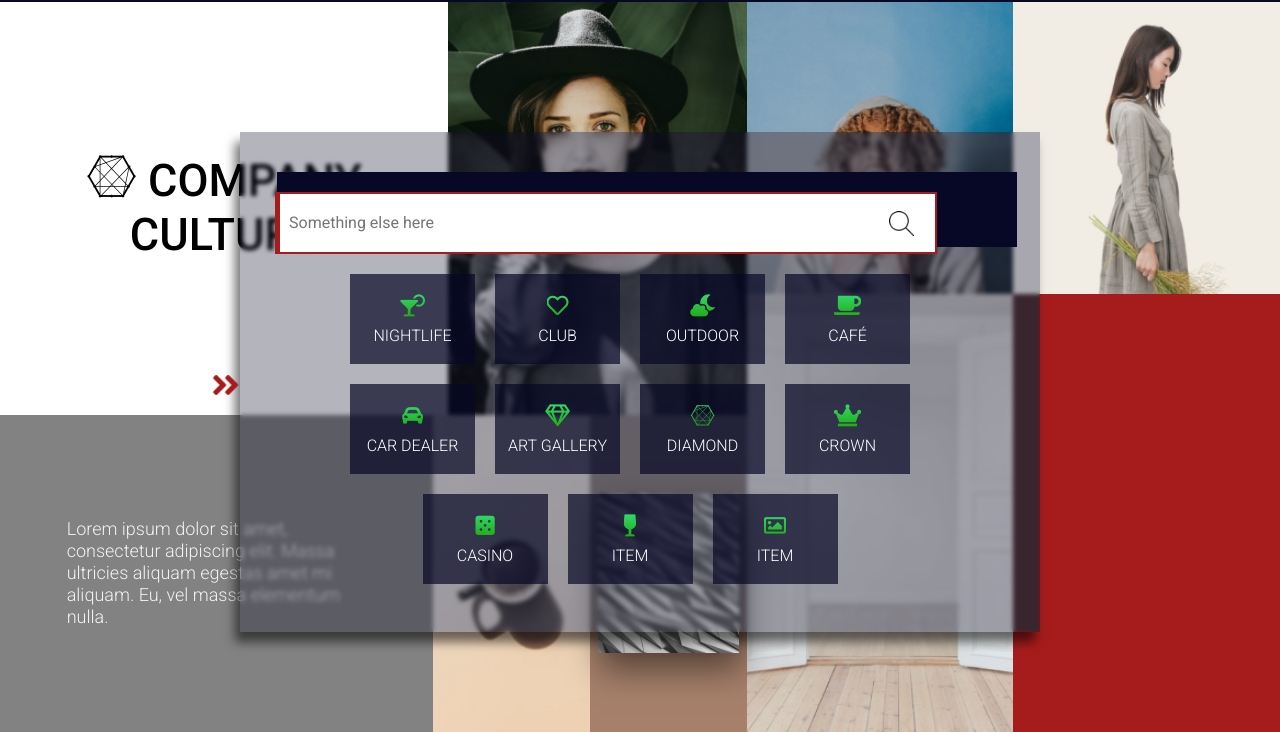
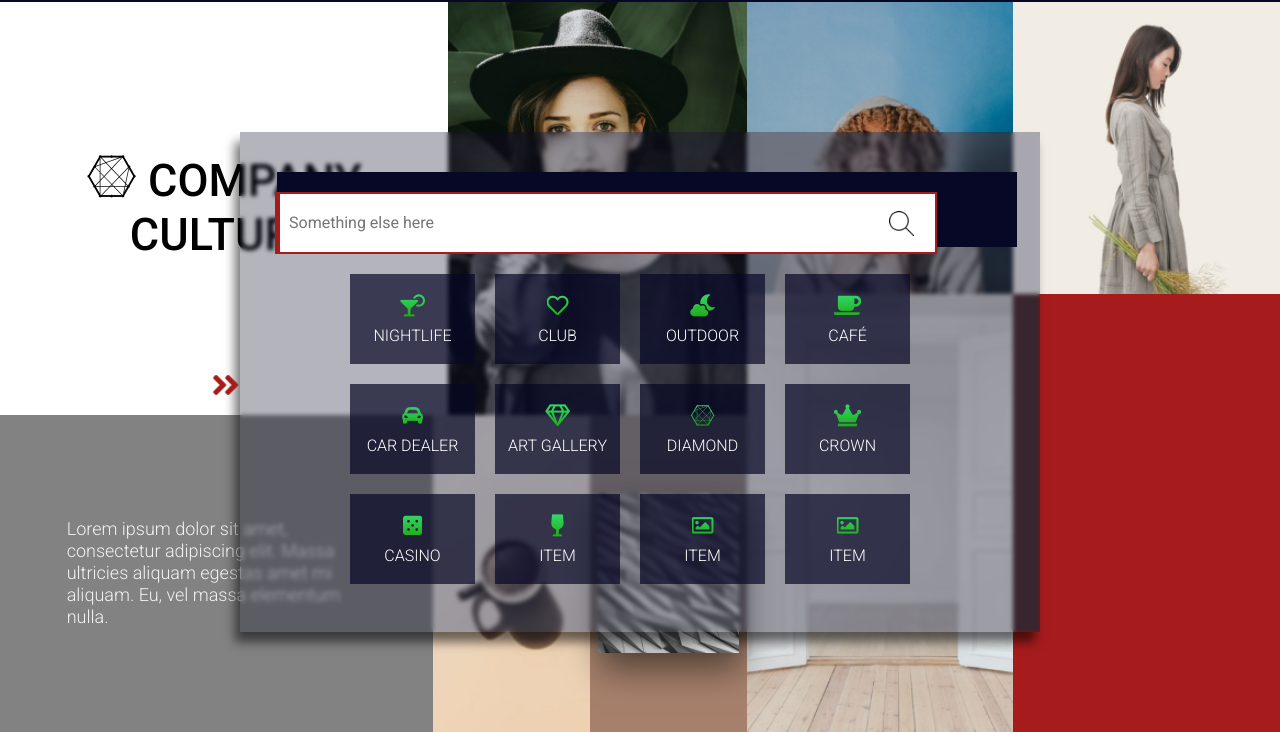
Before and after one commit to serhiihaniuk/step8, a plain HTML site: page index.html in a window 1280 px wide. Both pictures are taken after a click on the element 853 px from the left and 450 px from the top of the page. Shown: the part 68-800 px from the top of the page. Drawn offline with nearby package versions, Linux system fonts and the light colour scheme; files whose address does not match are found by name.

Commit message:
minor info changes

```diff
--- a/index.html
+++ b/index.html
@@ -90,23 +90,27 @@
             <div class="pr-content__item-ico icon-gem"></div>
             <div class="pr-content__item-text">Art gallery</div>
           </div>
-          <div class="pr-content__item">
+          <div class="pr-content__item hd dissapear">
             <div class="pr-content__item-ico icon-diamond"></div>
             <div class="pr-content__item-text">Diamond</div>
           </div>
-          <div class="pr-content__item">
+          <div class="pr-content__item hd dissapear">
             <div class="pr-content__item-ico icon-crown"></div>
             <div class="pr-content__item-text">Crown</div>
           </div>
-          <div class="pr-content__item">
+          <div class="pr-content__item hd dissapear">
             <div class="pr-content__item-ico icon-dice-five"></div>
             <div class="pr-content__item-text">Casino</div>
           </div>
-          <div class="pr-content__item">
+          <div class="pr-content__item hd dissapear">
             <div class="pr-content__item-ico icon-wine"></div>
             <div class="pr-content__item-text">ITEM</div>
           </div>
-          <div class="pr-content__item">
+          <div class="pr-content__item hd dissapear">
+            <div class="pr-content__item-ico icon-image"></div>
+            <div class="pr-content__item-text">ITEM</div>
+          </div>
+          <div class="pr-content__item hd dissapear">
             <div class="pr-content__item-ico icon-image"></div>
             <div class="pr-content__item-text">ITEM</div>
           </div>
@@ -437,19 +441,29 @@
           <div class="footer__contacts--write">
             <div class="footer__contacts-title">Write us</div>
             <ul class="footer__contacts-list">
-              <li class="footer__contacts-item "><span class="icon-facebook"></span>Facebook</li>
-              <li class="footer__contacts-item "><span class="icon-instagram"></span>Instagram</li>
-              <li class="footer__contacts-item "><span class="icon-twitter"></span>Twitter</li>
+              <li class="footer__contacts-item">
+                <span class="icon-facebook"></span>Facebook
+              </li>
+              <li class="footer__contacts-item">
+                <span class="icon-instagram"></span>Instagram
+              </li>
+              <li class="footer__contacts-item">
+                <span class="icon-twitter"></span>Twitter
+              </li>
             </ul>
           </div>
           <div class="footer__contacts">
             <div class="footer__contacts-title">Contact us</div>
             <ul class="footer__contacts-list">
-              <li class="footer__contacts-item "><span class="icon-location"></span>
+              <li class="footer__contacts-item">
+                <span class="icon-location"></span>
                 6386 Spring St undefined Anchorage, Georgia 12473 United States
               </li>
-              <li class="footer__contacts-item "><span class="icon-phone"></span>(843) 555-0130</li>
-              <li class="footer__contacts-item "><span class="icon-mail"></span>
+              <li class="footer__contacts-item">
+                <span class="icon-phone"></span>(843) 555-0130
+              </li>
+              <li class="footer__contacts-item">
+                <span class="icon-mail"></span>
                 willie.jennings@example.com
               </li>
             </ul>
@@ -457,7 +471,7 @@
         </div>
       </div>
     </div>
-<div class="copy"> 2021 Step8 Serhii Haniuk</div>
+    <div class="copy">2021 Step8 Serhii Haniuk</div>
     <script src="https://unpkg.com/swiper/swiper-bundle.min.js"></script>
     <script src="js/script.js"></script>
   </body>
--- a/js/script.js
+++ b/js/script.js
@@ -1,34 +1,39 @@
-window.addEventListener('DOMContentLoaded', () => {
-    const  wideContent = document.querySelector('.pr-content__more'),
-    mainContent = document.querySelector('.promo__content'),
-    itemHide =  document.querySelector('.pr-content__items_hide'),
-    menu = document.querySelector('.menu'),
-    menuItem = document.querySelectorAll('.menu_item'),
-    hamburger = document.querySelector('.hamburger');
+window.addEventListener("DOMContentLoaded", () => {
+  const wideContent = document.querySelector(".pr-content__more"),
+    mainContent = document.querySelector(".promo__content"),
+    itemHide = document.querySelector(".pr-content__items_hide"),
+    menu = document.querySelector(".menu"),
+    menuItem = document.querySelectorAll(".menu_item"),
+    hamburger = document.querySelector(".hamburger"),
+    prItems = document.querySelectorAll(".hd");
 
+  let delay = 600;
 
-
-    wideContent.addEventListener('click', () => {
-        wideContent.classList.toggle('pr-content__more_active');
-        mainContent.classList.toggle('promo__content_active');
-        itemHide.classList.toggle('pr-content__items_hide');
-
+  wideContent.addEventListener("click", () => {
+    wideContent.classList.toggle("pr-content__more_active");
+    mainContent.classList.toggle("promo__content_active");
+    prItems.forEach((item) => {
+      setTimeout(() => {
+        item.classList.toggle("dissapear");
+      }, delay);
+      delay += 150;
+    });
+    delay = 500;
   });
 
-    hamburger.addEventListener('click', () => {
-        hamburger.classList.toggle('hamburger_active');
-        menu.classList.toggle('menu_active');
+  hamburger.addEventListener("click", () => {
+    hamburger.classList.toggle("hamburger_active");
+    menu.classList.toggle("menu_active");
   });
 
-
-    menuItem.forEach(item => {
-        item.addEventListener('click', () => {
-            hamburger.classList.toggle('hamburger_active');
-            menu.classList.toggle('menu_active');
+  menuItem.forEach((item) => {
+    item.addEventListener("click", () => {
+      hamburger.classList.toggle("hamburger_active");
+      menu.classList.toggle("menu_active");
     });
   });
 
-    const swiper = new Swiper('.swiper-container', {
+  const swiper = new Swiper(".swiper-container", {
     // Optional parameters
     slidesPerView: 1,
     centeredSlides: true,
@@ -37,13 +42,13 @@ window.addEventListener('DOMContentLoaded', () => {
     spaceBetween: 50,
     // Navigation arrows
     navigation: {
-          nextEl: '.swiper-button-next',
-          prevEl: '.swiper-button-prev',
+      nextEl: ".swiper-button-next",
+      prevEl: ".swiper-button-prev",
     },
 
     // And if we need scrollbar
     scrollbar: {
-          el: '.swiper-scrollbar',
+      el: ".swiper-scrollbar",
     },
 
     flipEffect: {
@@ -55,12 +60,10 @@ window.addEventListener('DOMContentLoaded', () => {
       576: {
         slidesOffsetBefore: 150,
       },
-
-          }
-
+    },
   });
 
-      new Swiper('.swiper-container-trending', {
+  new Swiper(".swiper-container-trending", {
     // Optional parameters
     slidesPerView: 1,
     spaceBetween: 15,
@@ -69,13 +72,13 @@ window.addEventListener('DOMContentLoaded', () => {
     speed: 855,
     // Navigation arrows
     navigation: {
-          nextEl: '.button-next',
-          prevEl: '.button-prev',
+      nextEl: ".button-next",
+      prevEl: ".button-prev",
     },
 
     // And if we need scrollbar
     scrollbar: {
-          el: '.swiper-scrollbar',
+      el: ".swiper-scrollbar",
     },
 
     flipEffect: {
@@ -87,9 +90,6 @@ window.addEventListener('DOMContentLoaded', () => {
       768: {
         parallax: true,
       },
-
-          }
-
+    },
   });
-
-})
+});
--- a/sass/_footer.scss
+++ b/sass/_footer.scss
@@ -48,6 +48,7 @@
       @media (max-width: $bp4) {
          flex: 0 0 90%;
          margin: 30px 0px 0px 0px;
+         padding: 0;
       }
    }
 
@@ -84,6 +85,7 @@
       @media (max-width: $bp4) {
          flex: 0 0 90%;
          margin: 30px 0px 0px 0px;
+         padding: 0;
       }
 
       &--write {
--- a/sass/_main.scss
+++ b/sass/_main.scss
@@ -50,12 +50,10 @@ $trans2: all 2s ease-in;
       top: -200%;
       left: 0;
       transition: 0.6s all;
-
    }
    &_active {
       top: 0;
       z-index: 100;
-
    }
    &_list {
       list-style: none;
@@ -69,7 +67,6 @@ $trans2: all 2s ease-in;
             display: block;
             border: none;
             margin: 45px;
-
          }
       }
       &_active {
@@ -102,8 +99,9 @@ $trans2: all 2s ease-in;
          z-index: -1;
       }
       @media (min-width: $bp2) {
-      &:hover.menu_item::before {
-         transform: scaleX(1);}
+         &:hover.menu_item::before {
+            transform: scaleX(1);
+         }
       }
       & a {
          font-weight: normal;
@@ -116,7 +114,6 @@ $trans2: all 2s ease-in;
          text-decoration: none;
          transition: all 0.3s ease;
          position: relative;
-
       }
    }
 }
@@ -138,7 +135,6 @@ $trans2: all 2s ease-in;
       margin: 0px 0px 15px 0px;
    }
 }
-
 
 .hamburger {
    display: none;
@@ -192,7 +188,6 @@ $trans2: all 2s ease-in;
    }
 }
 
-
 // ! ====
 
 .promo {
@@ -203,7 +198,7 @@ $trans2: all 2s ease-in;
    position: relative;
    background-color: $mc;
    box-shadow: -5px 10px 10px rgba(2, 1, 1, 0.156);
-
+   overflow: hidden;
 
    // !.promo_wrapper  MAIN BACKGROUND
 
@@ -221,7 +216,7 @@ $trans2: all 2s ease-in;
       display: flex;
       flex-direction: column;
       transition: $trans;
-      animation: appear 1s ease .3s;
+      animation: appear 1s ease 0.3s;
       animation-fill-mode: backwards;
       &--top {
          flex: 1.3 1 0;
@@ -285,7 +280,7 @@ $trans2: all 2s ease-in;
       background-position: center;
       background-repeat: no-repeat;
       flex: 1 1 0;
-      animation: appear4 1s ease .6s;
+      animation: appear4 1s ease 0.6s;
       animation-fill-mode: backwards;
    }
 
@@ -299,7 +294,7 @@ $trans2: all 2s ease-in;
       justify-content: center;
       padding: 0 60px;
       position: relative;
-      animation: appear5 .8s ease .6s;
+      animation: appear5 0.8s ease 0.6s;
       animation-fill-mode: backwards;
       @media (max-width: $bp4) {
          display: none;
@@ -331,7 +326,7 @@ $trans2: all 2s ease-in;
       background-position: center;
       background-repeat: no-repeat;
       flex: 1 1 0;
-      animation: appear .7s ease .8s;
+      animation: appear 0.7s ease 0.8s;
       animation-fill-mode: backwards;
    }
 
@@ -343,7 +338,7 @@ $trans2: all 2s ease-in;
       display: flex;
       align-items: center;
       justify-content: center;
-      animation: appear5 .7s ease .8s;
+      animation: appear5 0.7s ease 0.8s;
       animation-fill-mode: backwards;
    }
 
@@ -354,7 +349,7 @@ $trans2: all 2s ease-in;
       display: flex;
       flex-direction: column;
       transition: $trans;
-      animation: appear3 1s ease .1s;
+      animation: appear3 1s ease 0.1s;
       animation-fill-mode: backwards;
       @media (max-width: $bp2) {
          display: none;
@@ -408,7 +403,7 @@ $trans2: all 2s ease-in;
       background-size: cover;
       background-position: center;
       background-repeat: no-repeat;
-      animation: appear5 1.7s ease .9s;
+      animation: appear5 1.7s ease 0.9s;
       animation-fill-mode: backwards;
    }
 
@@ -421,7 +416,7 @@ $trans2: all 2s ease-in;
       background-size: cover;
       background-position: center;
       background-repeat: no-repeat;
-      animation: appear 1.7s ease .9s;
+      animation: appear 1.7s ease 0.9s;
       animation-fill-mode: backwards;
    }
 
@@ -433,7 +428,7 @@ $trans2: all 2s ease-in;
       background-size: cover;
       background-position: center;
       background-repeat: no-repeat;
-      animation: appear4 .8s ease .1s;
+      animation: appear4 0.8s ease 0.1s;
       animation-fill-mode: backwards;
    }
 
@@ -460,10 +455,10 @@ $trans2: all 2s ease-in;
       right: 0;
       z-index: 10;
       transition: all 0.8s cubic-bezier(0.86, 0, 0.49, 0.92);
-      animation: appear2 .3s ease 1.3s;
+      animation: appear2 0.3s ease 1.3s;
       animation-fill-mode: backwards;
       box-shadow: -5px 10px 10px rgba(2, 1, 1, 0.551);
-      backdrop-filter: grayscale(80%) blur(2px) ;
+      backdrop-filter: grayscale(80%) blur(2px);
       @media (max-width: $bp2) {
          width: 100%;
          height: auto;
@@ -486,9 +481,7 @@ $trans2: all 2s ease-in;
    padding: 40px 40px 40px 20px;
    @media (max-width: $bp3) {
       padding: 5px;
-
    }
-
 
    &__more {
       position: absolute;
@@ -504,8 +497,6 @@ $trans2: all 2s ease-in;
       &_active {
          animation: fadeleft 3s cubic-bezier(0.86, 0, 0.49, 0.92) infinite;
       }
-   }
-   &__search {
    }
 
    &__btn {
@@ -530,11 +521,10 @@ $trans2: all 2s ease-in;
       position: relative;
       z-index: 10;
       margin: 20px 0px 0px 0px;
-      animation: appear5 .6s ease 1.2s;
+      animation: appear5 0.6s ease 1.2s;
       animation-fill-mode: backwards;
       @media (max-width: $bp3) {
          padding: 15px;
-
       }
 
       &::before {
@@ -557,8 +547,6 @@ $trans2: all 2s ease-in;
       @media (max-width: $bp3) {
          padding: 20px 5px;
          margin: 0;
-
-
       }
 
       transition: all 1s ease;
@@ -594,7 +582,6 @@ $trans2: all 2s ease-in;
       padding: 20px 5px;
       margin: 0;
       width: 90%;
-
    }
 }
 
@@ -613,7 +600,6 @@ $trans2: all 2s ease-in;
       flex-wrap: wrap;
       @media (max-width: $bp3) {
          padding: 0px;
-
       }
    }
 
@@ -632,8 +618,8 @@ $trans2: all 2s ease-in;
       height: 90px;
       background-color: rgba($mc, 0.7);
       margin: 10px;
-      transition: all .3s ease;
-      animation: appear3 .5s ease 1.2s;
+      transition: all 0.3s ease;
+      animation: appear3 0.5s ease 1.2s;
       animation-fill-mode: backwards;
       @media (max-width: $bp3) {
          flex: 0 0 80px;
@@ -641,10 +627,7 @@ $trans2: all 2s ease-in;
          height: 60px;
          font-size: 12px;
          margin: 5px;
-
-
       }
-
 
       &:hover {
          transform: scale(1.1);
@@ -659,9 +642,9 @@ $trans2: all 2s ease-in;
       filter: hue-rotate(30deg);
       color: #f35626;
       background-image: -webkit-linear-gradient(92deg, #f35626, #feab3a);
-      -webkit-background-clip: text;
+      background-clip: text;
       -webkit-text-fill-color: transparent;
-      -webkit-animation: hue 30s infinite linear;
+      animation: hue 30s infinite linear;
    }
 
    // .pr-content__item-text
@@ -671,3 +654,10 @@ $trans2: all 2s ease-in;
       font-weight: 300;
    }
 }
+
+.pr-content__item.dissapear {
+   @media (min-width: $bp2) {
+      transform: translate(90px, 90px);
+      opacity: 0;
+   }
+}
```
Also changed, not shown: css/style.css, 1 other file. Lines whose indentation alone changed are shown as unchanged.
